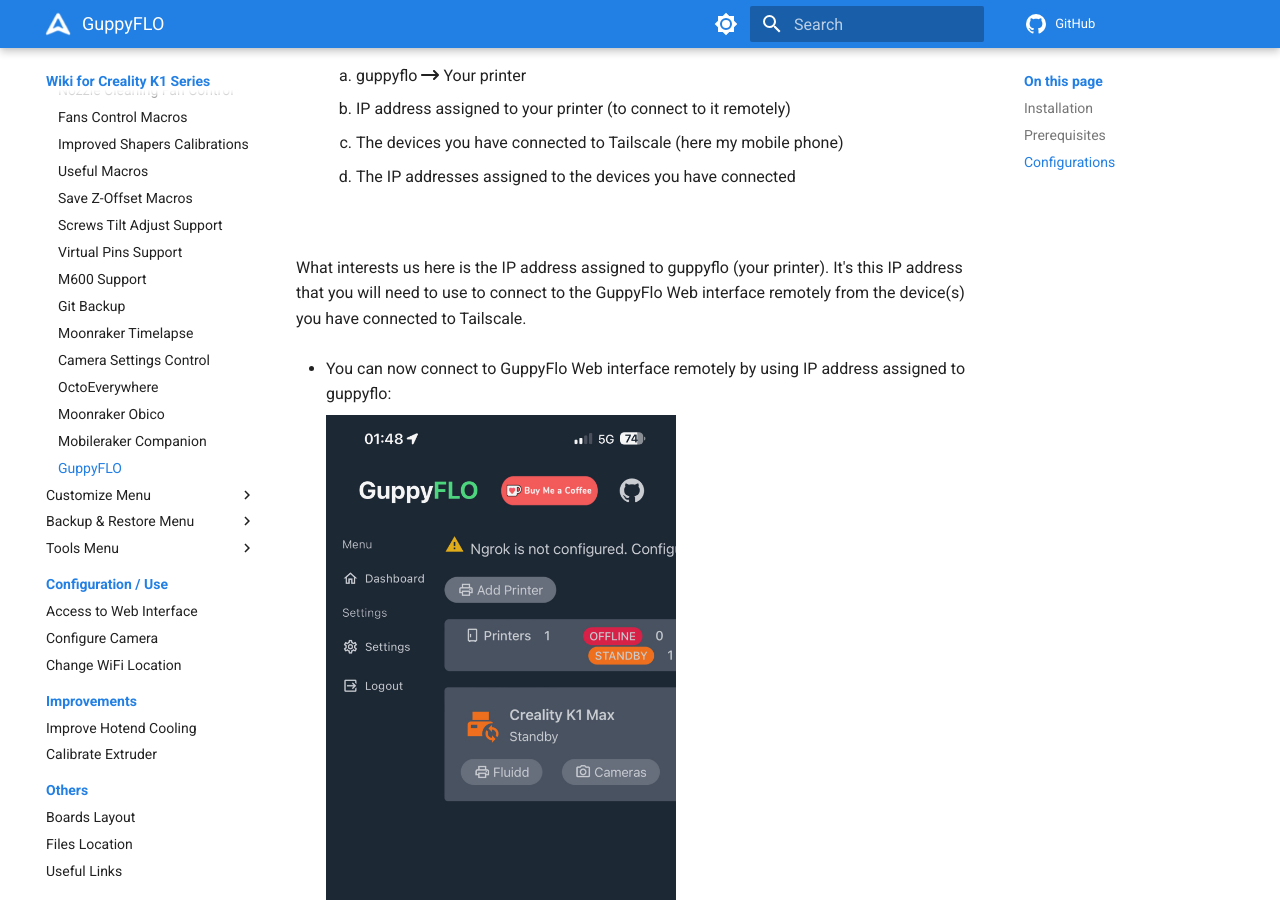
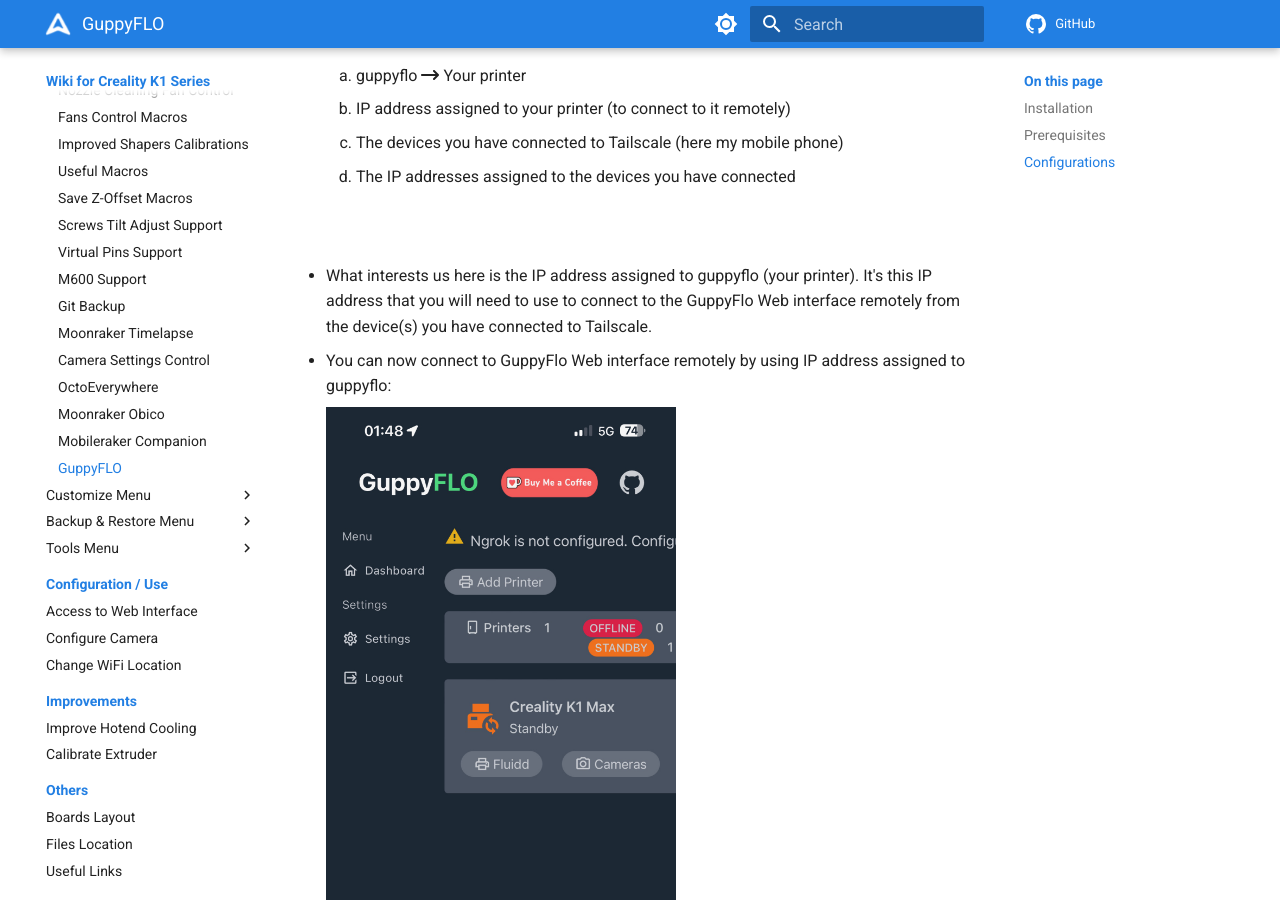
Before and after one commit to Guilouz/Creality-Helper-Script-Wiki, an MkDocs documentation site: the page built from docs/helper-script/guppyflo.md, in a window 1280 px wide and 900 px high, scrolled down 3716 px. Built offline with MkDocs 1.6.1 and Material for MkDocs 9.7.7, drawn with Linux system fonts in a browser that asks for light colours; comment, search, counter and statistics services are not loaded.

```diff
--- a/docs/helper-script/guppyflo.md
+++ b/docs/helper-script/guppyflo.md
@@ -24,7 +24,7 @@ More info about Tailscale: :material-web: [Here](https://tailscale.com/)
 - Create a free Tailscale account here: :material-web: [Create Tailscale Account](https://login.tailscale.com/start)
 
 - Install Tailscale application depending device(s) you want to use for remote access:
-  :material-web: [Download Tailscale App](https://tailscale.com/download)
+    :material-web: [Download Tailscale App](https://tailscale.com/download)
 
 
 ## Configurations
@@ -63,7 +63,7 @@ More info about Tailscale: :material-web: [Here](https://tailscale.com/)
 
 <br />
 
-What interests us here is the IP address assigned to guppyflo (your printer). It's this IP address that you will need to use to connect to the GuppyFlo Web interface remotely from the device(s) you have connected to Tailscale.
+- What interests us here is the IP address assigned to guppyflo (your printer). It's this IP address that you will need to use to connect to the GuppyFlo Web interface remotely from the device(s) you have connected to Tailscale.
 
 - You can now connect to GuppyFlo Web interface remotely by using IP address assigned to guppyflo:
 
```
